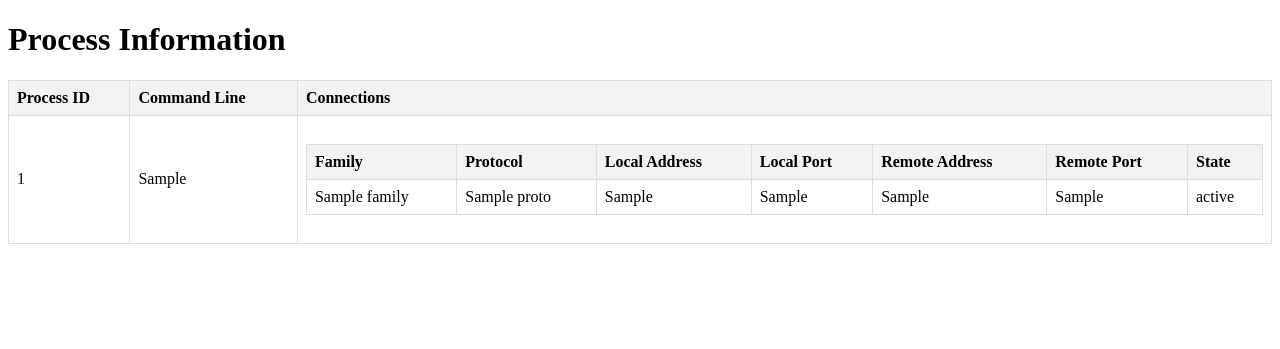
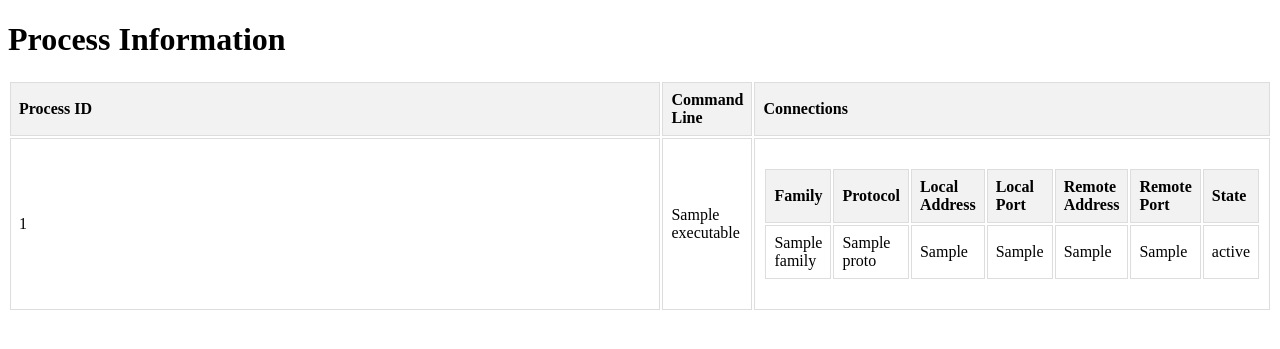
Before and after one commit to v-at-gh/flairs, a Flask app: template templates/index.html in a window 1280 px wide. Shown: the top 349 px of the page. Run offline with Flask 3, Linux system fonts and the light colour scheme; the template is opened without the code that fills it: most values are stand-ins (such as "Sample title", 1, 10 or a date in 2020).

Commit message:
minor changes

```diff
--- a/static/script.js
+++ b/static/script.js
@@ -11,13 +11,19 @@ function sortTable(header, columnIndex) {
             shouldSwitch = false;
             x = rows[i].getElementsByTagName("TD")[columnIndex];
             y = rows[i + 1].getElementsByTagName("TD")[columnIndex];
+
+            // Check if the column is numeric (Process ID, Local Port, Remote Port)
+            var isNumeric = !isNaN(parseFloat(x.innerHTML)) && isFinite(x.innerHTML);
+
             if (dir === "asc") {
-                if (x.innerHTML.toLowerCase() > y.innerHTML.toLowerCase()) {
+                if ((isNumeric && parseFloat(x.innerHTML) > parseFloat(y.innerHTML)) ||
+                    (!isNumeric && x.innerHTML.toLowerCase() > y.innerHTML.toLowerCase())) {
                     shouldSwitch = true;
                     break;
                 }
             } else if (dir === "desc") {
-                if (x.innerHTML.toLowerCase() < y.innerHTML.toLowerCase()) {
+                if ((isNumeric && parseFloat(x.innerHTML) < parseFloat(y.innerHTML)) ||
+                    (!isNumeric && x.innerHTML.toLowerCase() < y.innerHTML.toLowerCase())) {
                     shouldSwitch = true;
                     break;
                 }
@@ -34,21 +40,4 @@ function sortTable(header, columnIndex) {
             }
         }
     }
-};
-function collapseTable() {
-    var coll = document.getElementsByClassName("collapsible");
-    var i;
-    for (i = 0; i < coll.length; i++) {
-        coll[i].addEventListener(
-            "click", function() {
-                this.classList.toggle("active");
-                var content = this.nextElementSibling;
-                if (content.style.display === "block") {
-                    content.style.display = "none";
-                } else {
-                    content.style.display = "block";
-                }
-            }
-        )
-    }
-};
+}
--- a/static/styles.css
+++ b/static/styles.css
@@ -1,19 +1,26 @@
 /* styles.css */
+body {
+    flex: auto;
+}
 table {
-    border-collapse: collapse;
     width: 100%;
     margin-top: 20px;
     margin-bottom: 20px;
+    flex: auto;
 }
 th, td {
+    flex: auto;
     border: 1px solid #dddddd;
-    /* width: 100%; */
+    width: 100%;
     text-align: left;
     padding: 8px;
 }
 th {
     background-color: #f2f2f2;
-    /* cursor: pointer; */
+    cursor: pointer;
+}
+th:hover {
+    background-color: #a5a5a5;
 }
 .collapsible {
     background-color: #dddddd;
--- a/templates/index.html
+++ b/templates/index.html
@@ -1,3 +1,4 @@
+<!-- index.html -->
 <!DOCTYPE html>
 <html lang="en">
 <head>
@@ -9,7 +10,6 @@
 </head>
 <body>
     <h1>Process Information</h1>
-
     {% if process_list %}
         <table id="processTable">
             <thead>
@@ -23,7 +23,8 @@
                 {% for entry in process_list %}
                     <tr>
                         <td>{{ entry.process.pid }}</td>
-                        <td>{{ entry.process.executable_with_args }}</td>
+                        <!-- <td>{{ entry.process.executable_path_with_args }}</td> -->
+                        <td>{{ entry.process.executable }}</td>
                         <td>
                             {% if entry.connections %}
                                 <table class="connectionsTable">
```
Also changed, not shown: get_data.py (+2 -6 lines), src/Process.py (+5 -4 lines).
